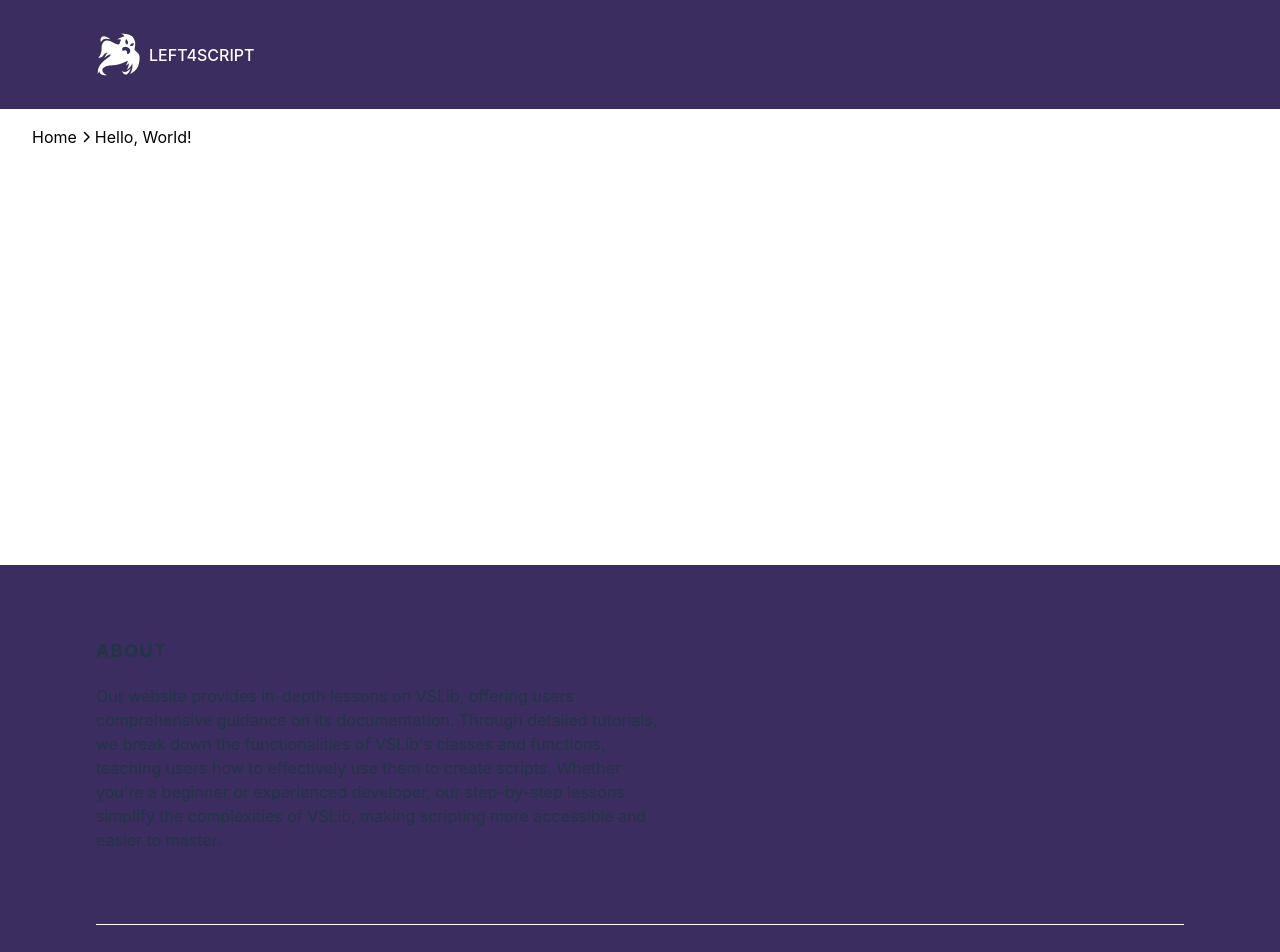
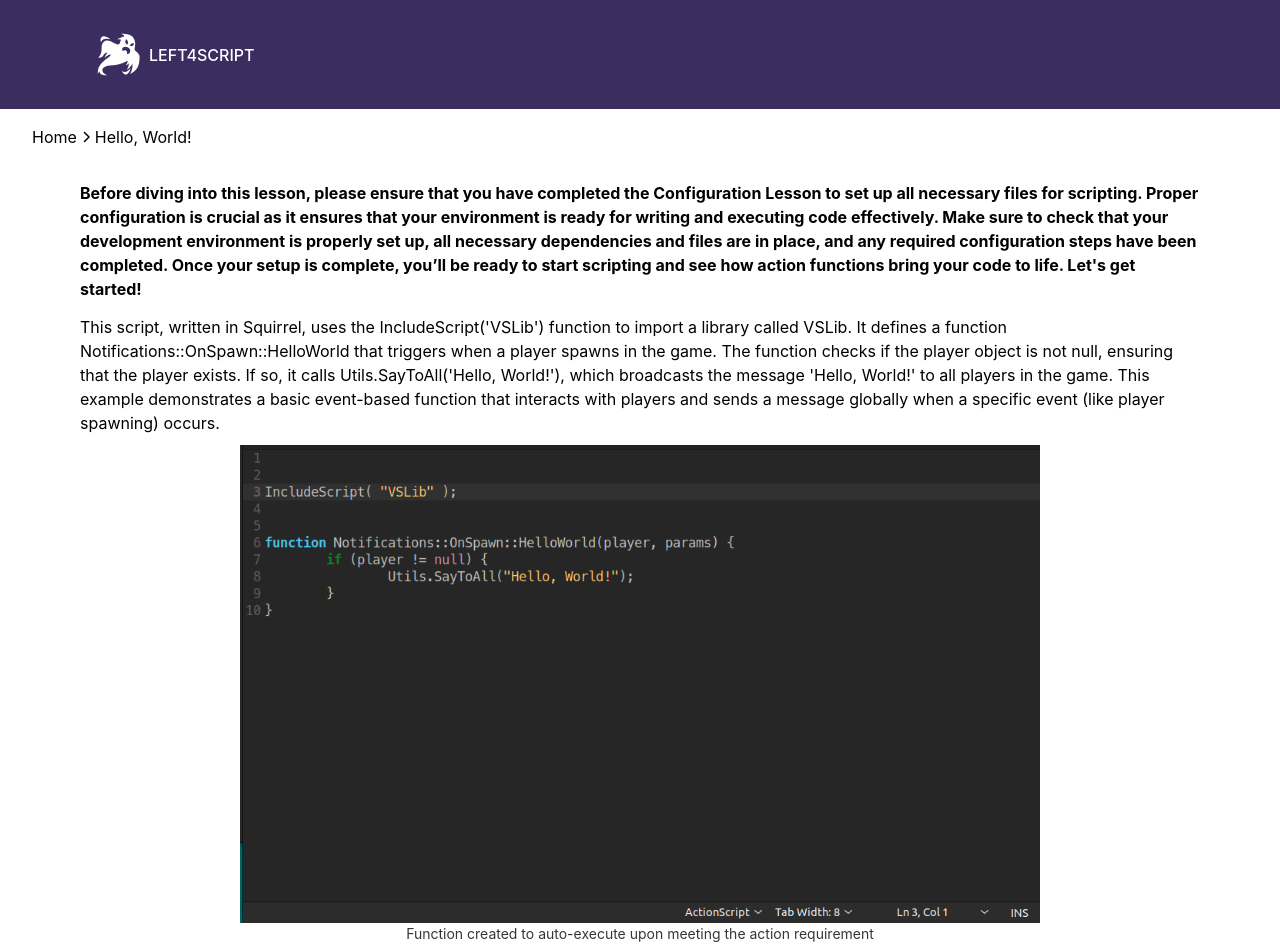
Before and after one commit to Afanc0/vslib-tutor-app, a React (Vite) app: page /vslib-tutor-app/1 in a window 1280 px wide. Shown: the top 952 px of the page. Built offline with nearby package versions, Linux system fonts and the light colour scheme.

Commit message:
feat(lesson): created lesson layout

```diff
--- a/src/lesson-post-content.json
+++ b/src/lesson-post-content.json
@@ -4,17 +4,17 @@
         "sections": {
             "0": {
                 "text": "This script, written in Squirrel, uses the IncludeScript('VSLib') function to import a library called VSLib. It defines a function Notifications::OnSpawn::HelloWorld that triggers when a player spawns in the game. The function checks if the player object is not null, ensuring that the player exists. If so, it calls Utils.SayToAll('Hello, World!'), which broadcasts the message 'Hello, World!' to all players in the game. This example demonstrates a basic event-based function that interacts with players and sends a message globally when a specific event (like player spawning) occurs.",
-                "url": "../assets/Screenshot from 2024-09-12 02-39-29.png",
+                "url": "./assets/Screenshot from 2024-09-12 02-39-29.png",
                 "image-text": "Function created to auto-execute upon meeting the action requirement"
             },
             "1": {
                 "text": "When the player spawns into the game, the function Notifications::OnSpawn::HelloWorld is executed. Since the condition if (player != null) checks that the player object is valid, the line Utils.SayToAll('Hello, World!') runs successfully. As a result, the console logs for all connected players will display the message 'Hello, World!', confirming that the message has been broadcasted globally. This is a simple demonstration of how events can trigger messages to be shared with everyone in the game via console logs, providing feedback to users that the function executed as expected.",
-                "url": "../assets//Screenshot from 2024-09-12 20-45-13.png",
+                "url": "./assets/Screenshot from 2024-09-12 20-45-13.png",
                 "image-text": "Resulting in-game chat logs upon spawning in"
             },
             "2": {
                 "text": "In addition to appearing in the in-game chat, the message `Hello, World!` will also be logged in the terminal. Showing up four times—once for each player. This occurs because the Utils.SayToAll function sends the message to every player in the session, and the terminal logs each instance of the message being sent, providing a clear record of the event execution.",
-                "url": "../assets/Screenshot from 2024-09-12 20-45-37.png",
+                "url": "./assets/Screenshot from 2024-09-12 20-45-37.png",
                 "image-text": "These logs are also found inside the terminal as text"
             }
         }
--- a/src/pages/Dashboard/src/components/Footer/index.tsx
+++ b/src/pages/Dashboard/src/components/Footer/index.tsx
@@ -46,16 +46,24 @@ const Footer: FC<DashboardFooter> = ({
                         <span className={`${style["text-size-18"]} ${style["bold"]} ${style["letter-spacing-375"]}`}>QUICK LINKS</span>
                         <ul className={`${style["flex"]} ${style["flex-col"]} ${style["gap-6"]}`}>
                             <li>
-                                <span onClick={() => onOptionClick(comp)} className={style["footer-span"]}>Configuration</span>
+                                <a href="/vslib-tutor-app/1">
+                                    <span className={style["footer-span"]}>Configuration</span>
+                                </a>
                             </li>
                             <li>
-                                <span onClick={() => onOptionClick(comp)} className={style["footer-span"]}>VSLib Basics</span>
+                                <a href="/vslib-tutor-app/5">
+                                    <span className={style["footer-span"]}>VSLib Basics</span>
+                                </a>
                             </li>
                             <li>
-                                <span onClick={() => onOptionClick(comp)} className={style["footer-span"]}>Squirrel Syntax</span>
+                                <a href="/vslib-tutor-app/3">
+                                    <span className={style["footer-span"]}>Squirrel Syntax</span>
+                                </a>
                             </li>
                             <li>
-                                <span onClick={() => onOptionClick(comp)} className={style["footer-span"]}>Script Resources</span>
+                                <a href="/vslib-tutor-app/4">
+                                    <span className={style["footer-span"]}>Script Resources</span>
+                                </a>
                             </li>
                         </ul>
                     </div>
--- a/src/pages/Dashboard/src/dashboard.tsx
+++ b/src/pages/Dashboard/src/dashboard.tsx
@@ -38,13 +38,13 @@ const Dashboard = () => {
                 onClick={scrollToSection}
             />
             <main>
+            <div ref={repo}>
                 <div className={styles["resize-display-none"]}>
                     <FeatureBlock
                         contentType='REPOSITORY'
                         contentTitle={data["LINK_CONTENT_1"]["title"]}
                         contentDescription={data["LINK_CONTENT_1"]["description"]}
                         buttonTitle='View Repo'
-                    featureBlockRef={repo}
                         contentSvg={ShadedGithubLogo}
                         contentLink={data["LINK_CONTENT_1"]["link"]}
                         panelColor="content-color-apply"
@@ -57,12 +57,12 @@ const Dashboard = () => {
                         contentTitle={data["LINK_CONTENT_1"]["title"]}
                         contentDescription={data["LINK_CONTENT_1"]["description"]}
                         buttonTitle='View Repo'
-                    featureBlockRef={repo}
                         contentSvg={ShadedGithubLogo}
                         contentLink={data["LINK_CONTENT_1"]["link"]}
                         panelColor="content-color-apply"
                         variant={false}
                     />
+                </div>
             </div>
             <FeatureBlock
                 contentType='SQUIRREL DOCUMENTATION'
--- a/src/pages/LessonPost/content-v2/src/components/LessonPost/index.tsx
+++ b/src/pages/LessonPost/content-v2/src/components/LessonPost/index.tsx
@@ -1,19 +1,23 @@
 
 import { Breadcrumb } from "../Breadcrumb";
+import { TextSection } from "../TextSection";
 
-// import lesson from "../../../../../../lesson-post-content.json"
+import content from "../../../../../../lesson-post-content.json"
 import data from "../../../../../../data-lesson.json"
 import style from "../../css/lesson.module.scss"
 
+
 interface LessonPost {
-    userId: keyof typeof data | undefined
+    userId: keyof typeof content | undefined
 }
+
+type ContentKey = typeof content;
 
 const LessonPost: React.FC<LessonPost> = ({
     userId
 }) => {
 
-    const isValidUserId = userId !== undefined && userId in data;
+    const isValidUserId = userId !== undefined && userId in content;
     if (!isValidUserId) {
         return (
             <div className={`${style["flex"]} ${style["justify-align-center"]} ${style["min-h-70"]} ${style["text-black"]} ${style["bg-white"]}`}>
@@ -26,8 +30,16 @@ const LessonPost: React.FC<LessonPost> = ({
         <section className={style["bg-white"]}>
             <div className={`${style["x-space-padding-32"]} ${style["y-space-padding-16"]}`}>
                 <Breadcrumb location={data[userId]["title"]} />
-                <div className={`${style["min-h-70"]}`}>
-
+                <div className={`${style["flex"]} ${style["flex-col"]} ${style["y-space-padding-32"]} ${style["gap-14"]}`}>
+                    <TextSection lessonId={userId} />
+                    {Object.keys(content[userId]["sections"]).map((key) => (
+                        <TextSection
+                            key={key}
+                            lessonId={userId}
+                            variant="with-image"
+                            block={key as keyof ContentKey[keyof typeof content]["sections"]}
+                        />
+                    ))}
                 </div>
             </div>
         </section>
--- /dev/null
+++ b/src/pages/LessonPost/content-v2/src/components/TextSection/index.tsx
@@ -0,0 +1,80 @@
+
+import React from "react";
+import content from "../../../../../../lesson-post-content.json"
+
+import style from "../../css/lesson.module.scss"
+
+type ContentKey = typeof content;
+
+interface TextSection {
+    lessonId: keyof typeof content | undefined;
+    variant?:  "regular" | "with-image";
+    block?: keyof ContentKey[keyof typeof content]["sections"];
+}
+
+const TextSection: React.FC<TextSection> = ({
+    lessonId,
+    variant="regular",
+    block
+}) => {
+
+    if (variant !== "regular" && block === undefined) {
+        return <p className={`${style["text-black"]} ${style["text-size-16"]}`}>ERROR</p>
+    }
+
+    const isValidUserId = lessonId !== undefined && lessonId in content;
+    if (!isValidUserId) {
+        return (
+            <div className={`${style["flex"]} ${style["justify-align-center"]} ${style["min-h-70"]} ${style["text-black"]} ${style["bg-white"]}`}>
+                Not Found!
+            </div>
+        )
+    }
+
+    if (variant === "regular") {
+        return (
+            <div className={style["x-space-padding-16"]}>
+                <div className={`${style["flex"]} ${style["justify-align-center"]}`}>
+                    <div className={style["max-w-70"]}>
+                        <h3 className={`${style["text-black"]} ${style["text-size-16"]}`}>{content[lessonId]["section-caution"]}</h3>
+                    </div>
+                </div>
+            </div>
+        )
+    }
+
+    const isValidBlockId = block !== undefined && block in content[lessonId]["sections"]
+    if (!isValidBlockId) {
+        return (
+            <div className={`${style["flex"]} ${style["justify-align-center"]} ${style["min-h-70"]} ${style["text-black"]} ${style["bg-white"]}`}>
+                Block Not Found!
+            </div>
+        )
+    }
+
+    const section = content[lessonId]["sections"][block]
+
+    if (variant === "with-image") {
+        return (
+            <React.Fragment>
+                <div className={style["x-space-padding-16"]}>
+                    <div className={`${style["flex"]} ${style["flex-col"]} ${style["justify-align-center"]} ${style["gap-10"]}`}>
+                        <div className={style["max-w-70"]}>
+                            <p className={`${style["text-black"]} ${style["text-size-16"]}`}>{section["text"]}</p>
+                        </div>
+                        <div className={`${style["flex"]} ${style["flex-col"]} ${style["justify-align-center"]} ${style["max-w-50"]}`}>
+                            <img
+                                className={`${style["w-full"]}`}
+                                src={section["url"]}
+                            />
+                            <p className={`${style["text-gray"]} ${style["text-size-14"]}`}>{section["image-text"]}</p>
+                        </div>
+                    </div>
+                </div>
+            </React.Fragment>
+        )
+    }
+
+}
+
+export { TextSection }
--- a/src/pages/LessonPost/content-v2/src/css/lesson.module.scss
+++ b/src/pages/LessonPost/content-v2/src/css/lesson.module.scss
@@ -1,8 +1,14 @@
 @import "../../../../../css/global.scss";
 
 
+@include x-space-padding(16);
 @include x-space-padding(32);
+
 @include y-space-padding(16);
+@include y-space-padding(32);
+
+@include text-size(16);
+@include text-size(14);
 
 .bg-white {
     background-color: white;
@@ -12,8 +18,16 @@
     color: black;
 }
 
+.text-gray {
+    color: rgb(54, 54, 54);
+}
+
 .flex {
     display: flex;
+}
+
+.flex-col {
+    flex-direction: column;
 }
 
 .justify-align-center {
@@ -23,6 +37,26 @@
 
 .min-h-70 {
     min-height: 25rem;
+}
+
+.max-w-70 {
+    max-width: 70rem;
+}
+
+.max-w-50 {
+    max-width: 50rem;
+}
+
+.w-full {
+    width: 100%;
+}
+
+.gap-10 {
+    gap: 10px;
+}
+
+.gap-14 {
+    gap: 14px;
 }
 
 @media (max-width: 950px) {
--- a/src/pages/LessonPost/content-v2/src/lesson-content.tsx
+++ b/src/pages/LessonPost/content-v2/src/lesson-content.tsx
@@ -7,13 +7,13 @@ import { LessonPost } from "./components/LessonPost"
 import { useParams } from 'react-router-dom';
 
 import data from "../../../../content-text.json"
-import lesson from "../../../../data-lesson.json"
+import content from "../../../../lesson-post-content.json"
 
 import style from "./css/lesson.module.scss"
 
 const LessonContent = () => {
 
-    const { id } = useParams<{ id: keyof typeof lesson }>()
+    const { id } = useParams<{ id: keyof typeof content }>()
 
     React.useEffect(() => {
         window.scrollTo(0, 0);
```
Lines whose indentation alone changed are shown as unchanged.
